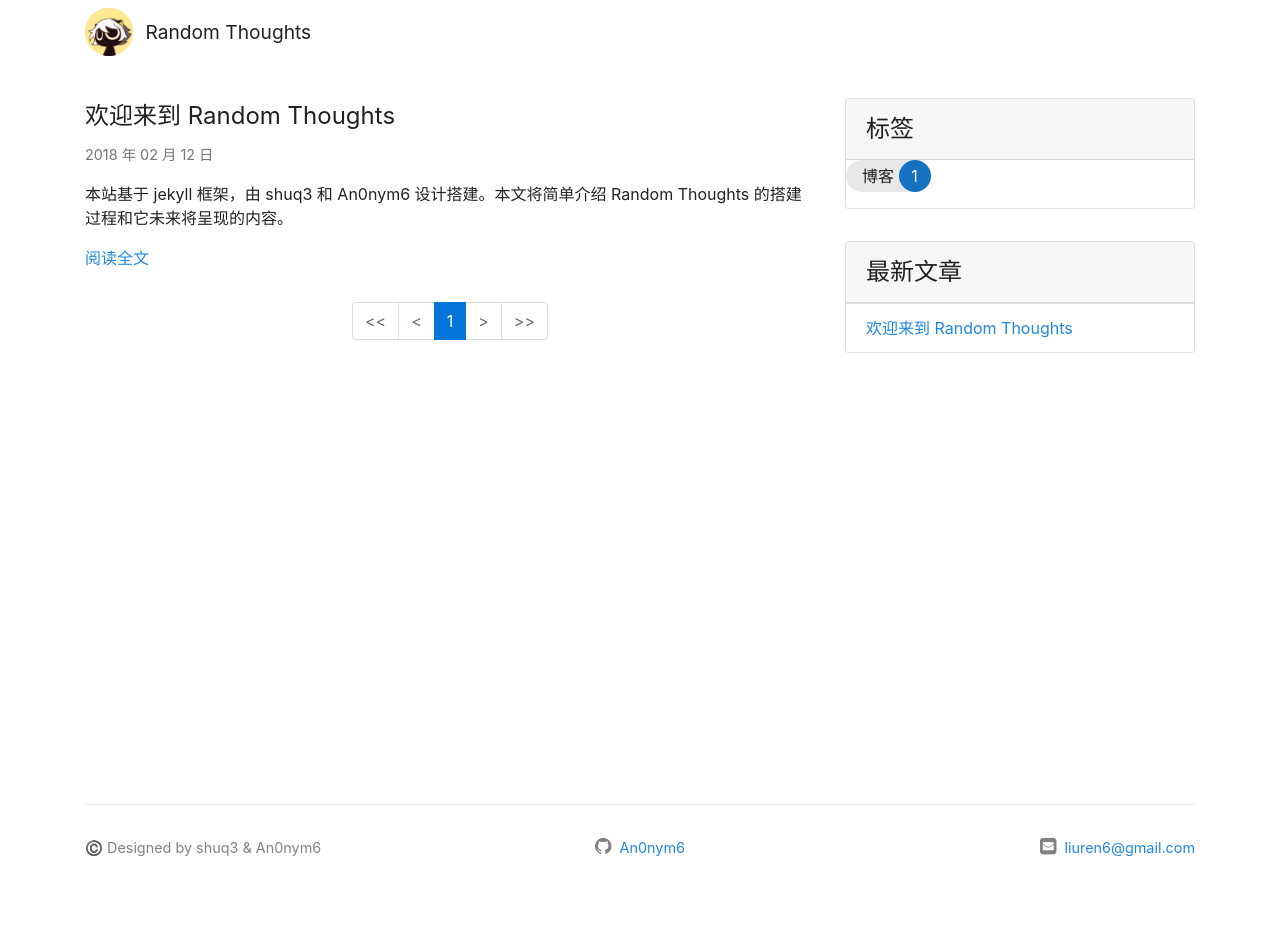
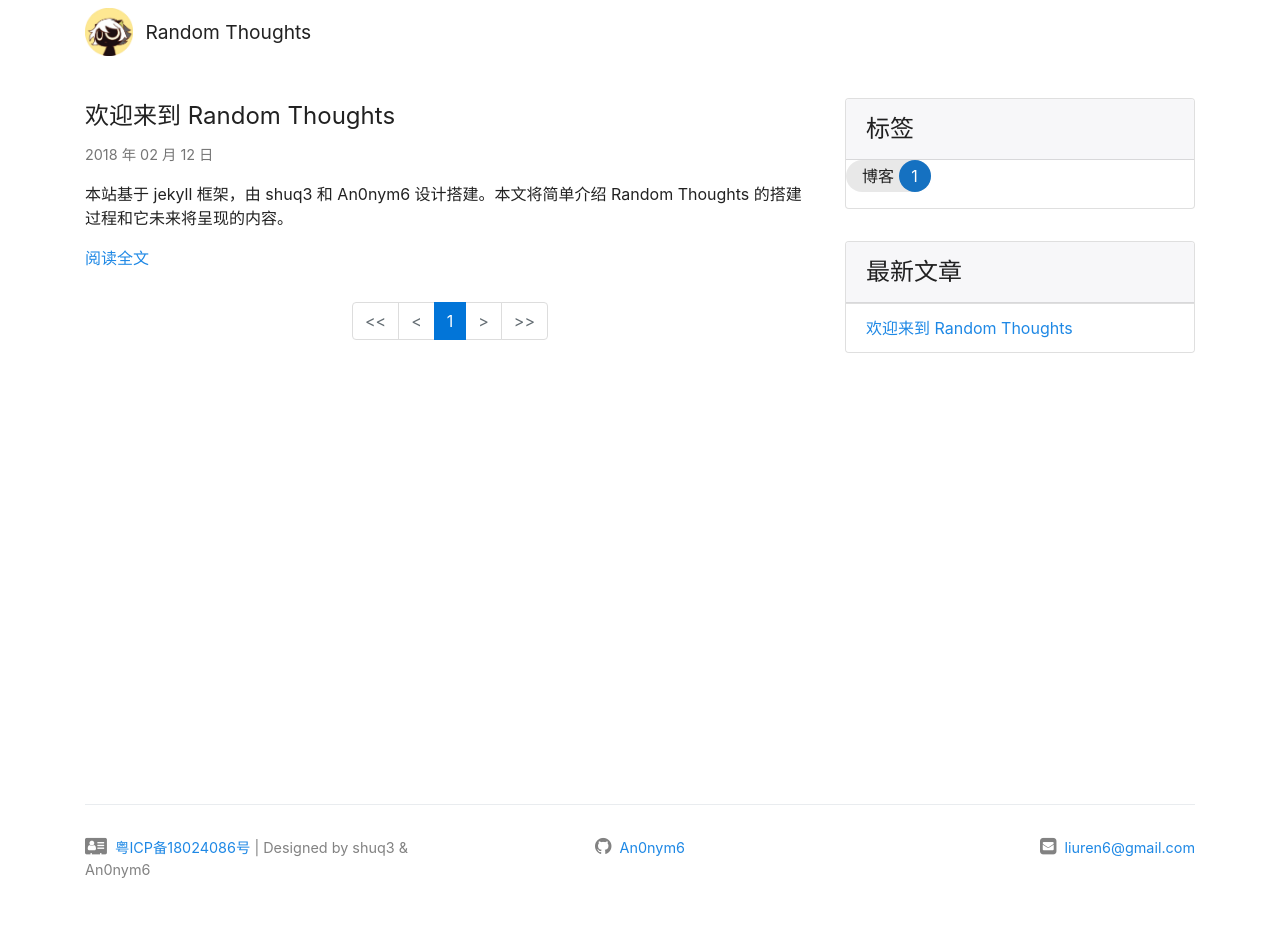
Before and after one commit to An0nym6/PersonalBlog2, a Jekyll site: the page built from index.html, in a window 1280 px wide. Built offline with Jekyll 4.4.1, drawn with Linux system fonts in a browser that asks for light colours; nearby versions of some CDN libraries; the list of posts is cut into pages by our own code; comment, search, counter and statistics services are not loaded.

Commit message:
修改 footer 样式，增加备案信息

```diff
--- a/_includes/footer.html
+++ b/_includes/footer.html
@@ -3,7 +3,9 @@
     <div class="divider"></div>
     <div class="row footer-content">
       <div class="col-md col-left">
-        <span>{{ site.description }}</span>
+        <i class="fa fa-address-card icon" aria-hidden="true"></i>
+        <a href="http://www.miitbeian.gov.cn/">粤ICP备18024086号</a>
+        <span>| Designed by shuq3 & An0nym6</span>
       </div>
       <div class="col-md col-middle">
         <i class="fa fa-github icon" aria-hidden="true"></i>
```
